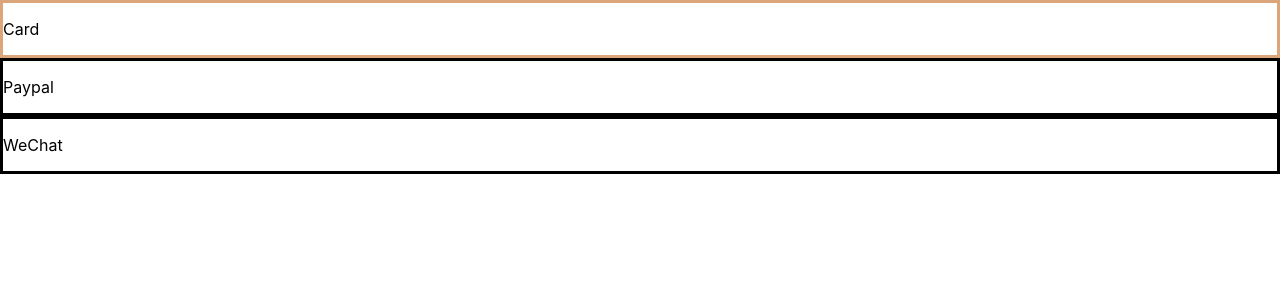
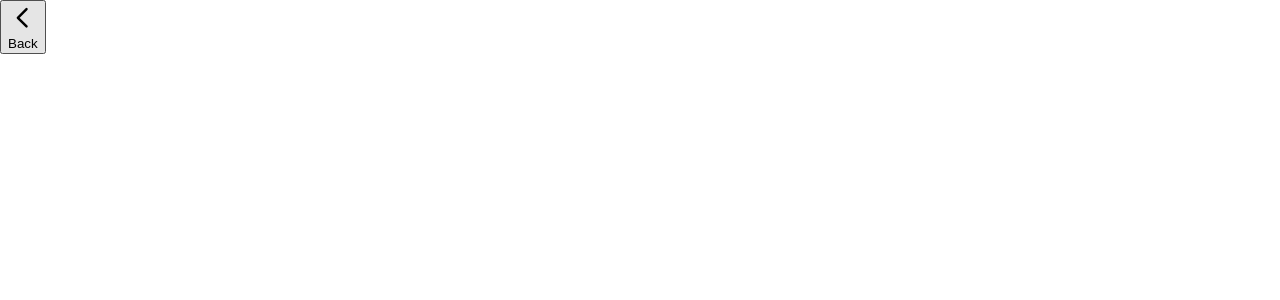
Before and after one commit to clyanide/airwallex-checkout-sample-ui, a React (Create React App) app: page / in a window 1280 px wide. Shown: the top 300 px of the page. Built offline with nearby package versions, Linux system fonts and the light colour scheme.

Commit message:
create rough payment back button

```diff
--- a/src/App.tsx
+++ b/src/App.tsx
@@ -2,11 +2,12 @@
 import { CardPayment } from './components/data-display';
 import { CheckoutNavBar } from './components/navigation';
 import { PaymentMethodSelect } from './components/select';
+import { PaymentBackButton } from './components/buttons';
 
 function App() {
   const paymentMethods = ['Card', 'Paypal', 'WeChat'];
   return (
-    <PaymentMethodSelect paymentMethods={paymentMethods} selectedIndex={0} />
+    <PaymentBackButton />
   );
 }
 
--- /dev/null
+++ b/src/components/buttons/PaymentBackButton/PaymentBackButton.tsx
@@ -0,0 +1,12 @@
+import React from 'react';
+import { ReactComponent as LeftChevronIcon } from '../../../assets/svg/left-chevron.svg';
+import styles from './PaymentBackButton.module.scss';
+
+const PaymentBackButton = () => (
+  <button type="button">
+    <LeftChevronIcon />
+    Back
+  </button>
+);
+
+export default PaymentBackButton;
--- a/src/components/buttons/index.tsx
+++ b/src/components/buttons/index.tsx
@@ -1,3 +1,4 @@
 import CheckoutNavBarButton from './CheckoutNavBarButton/CheckoutNavBarButton';
+import PaymentBackButton from './PaymentBackButton/PaymentBackButton';
 
-export { CheckoutNavBarButton };
+export { CheckoutNavBarButton, PaymentBackButton };
```
Also changed, not shown: src/assets/svg/left-chevron.svg (added), src/components/buttons/PaymentBackButton/PaymentBackButton.module.scss (added).
